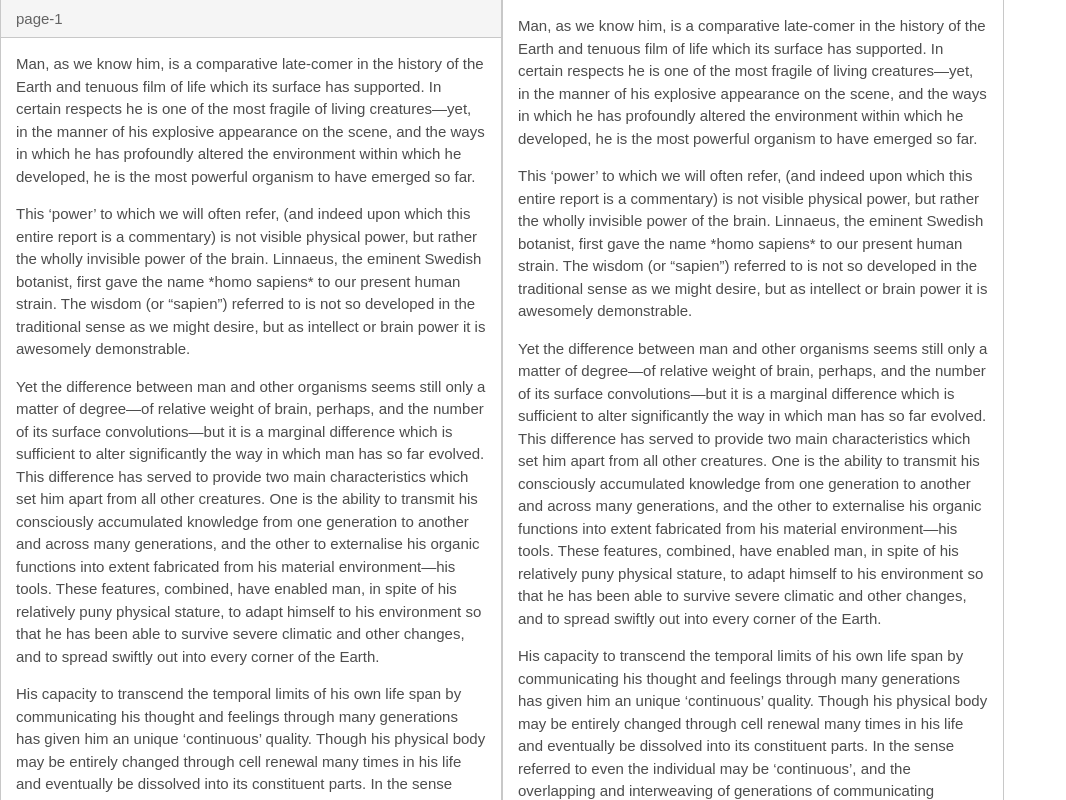
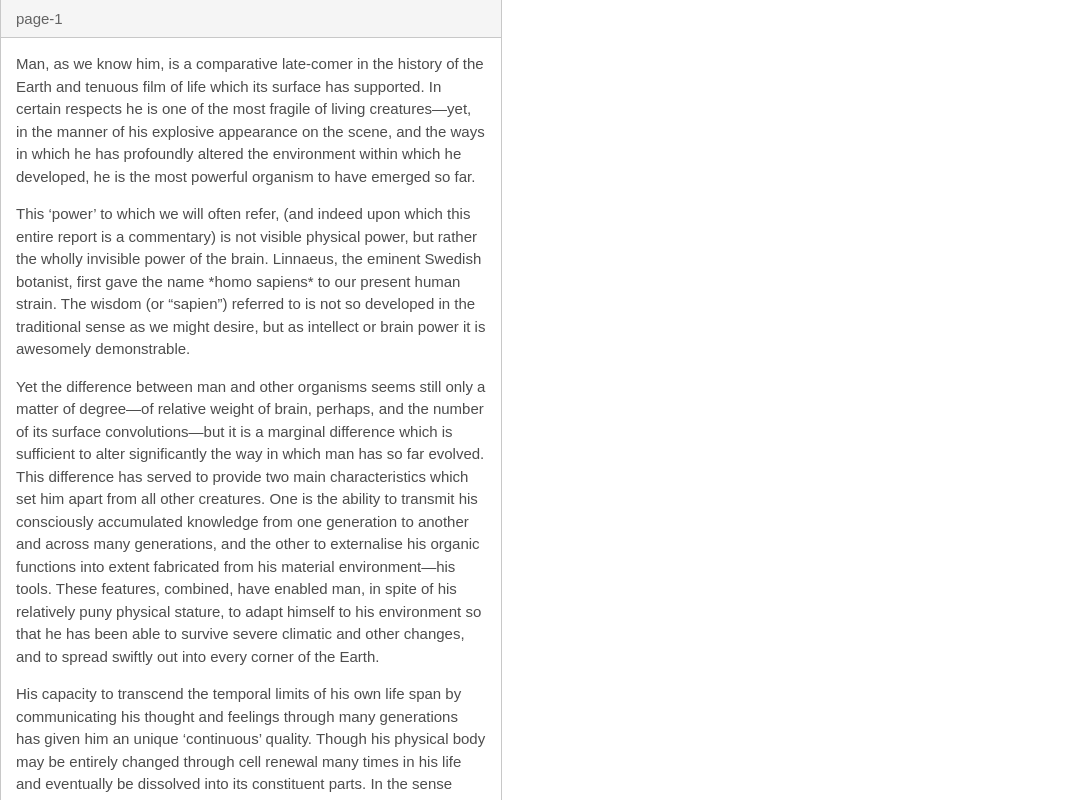
Before and after one commit to mattneary/TOM, a React app: page / in a window 1280 px wide. Shown: the whole page, without its empty margins (0-1066 px from the left). Built offline with nearby package versions, Linux system fonts and the light colour scheme; the HTML template or start-up script is replaced by a standard one.

Commit message:
hide preview pane

```diff
--- a/src/index.tsx
+++ b/src/index.tsx
@@ -720,7 +720,7 @@ export default function App({content}) {
           setPages(pages => ({...pages, [page.id]: page}))
         }}
       />
-    <div className="page" dangerouslySetInnerHTML={{__html: budsToHtml(page.budList).outerHTML}} />
+    {/*<div className="page" dangerouslySetInnerHTML={{__html: budsToHtml(page.budList).outerHTML}} />*/}
     </div>
   )
 }
```
